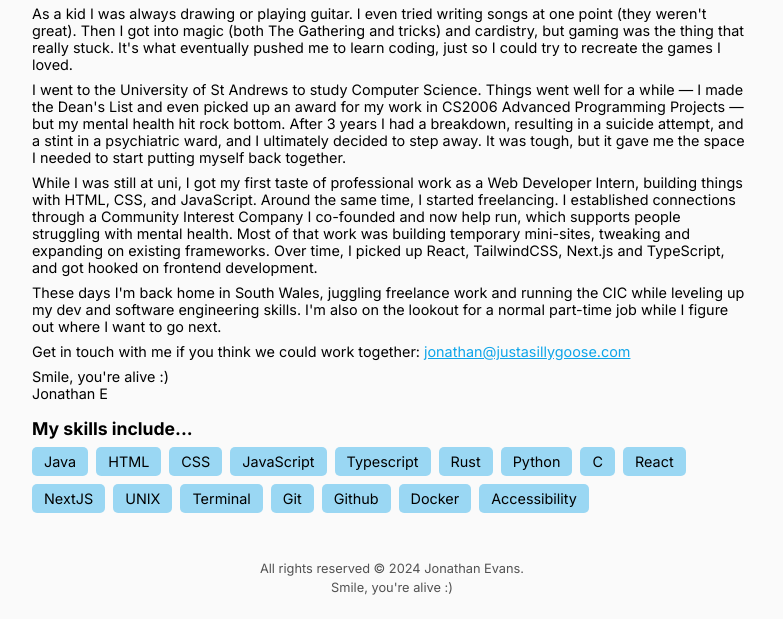
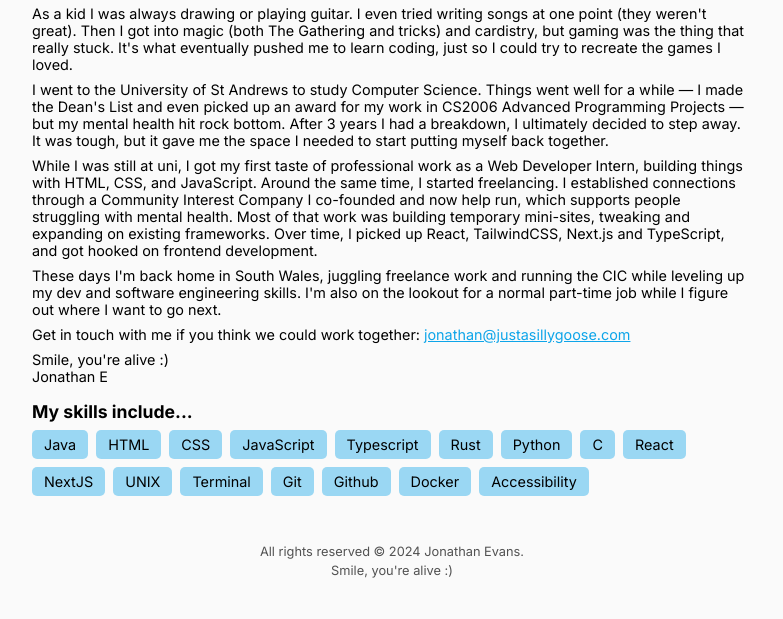
Before and after one commit to jonathandevans/jonathandevans.github.io, a plain HTML site: page about/index.html in a window 1280 px wide. Shown: the part 181-800 px from the top of the page, without its empty margins (248-1031 px from the left). Drawn offline with Linux system fonts and the light colour scheme.

Commit message:
Update About page

```diff
--- a/about/index.html
+++ b/about/index.html
@@ -73,9 +73,8 @@
 
       <p>I went to the University of St Andrews to study Computer Science. Things went well for a while — I made the
         Dean's List and even picked up an award for my work in CS2006 Advanced Programming Projects — but my mental
-        health hit rock bottom. After 3 years I had a breakdown, resulting in a suicide attempt, and a stint in a
-        psychiatric ward, and I ultimately decided to step away. It was tough, but it gave me the space I needed to
-        start putting myself back together.</p>
+        health hit rock bottom. After 3 years I had a breakdown, I ultimately decided to step away. It was tough, but
+        it gave me the space I needed to start putting myself back together.</p>
 
       <p>While I was still at uni, I got my first taste of professional work as a Web Developer Intern, building things
         with HTML, CSS, and JavaScript. Around the same time, I started freelancing. I established connections through a
```
